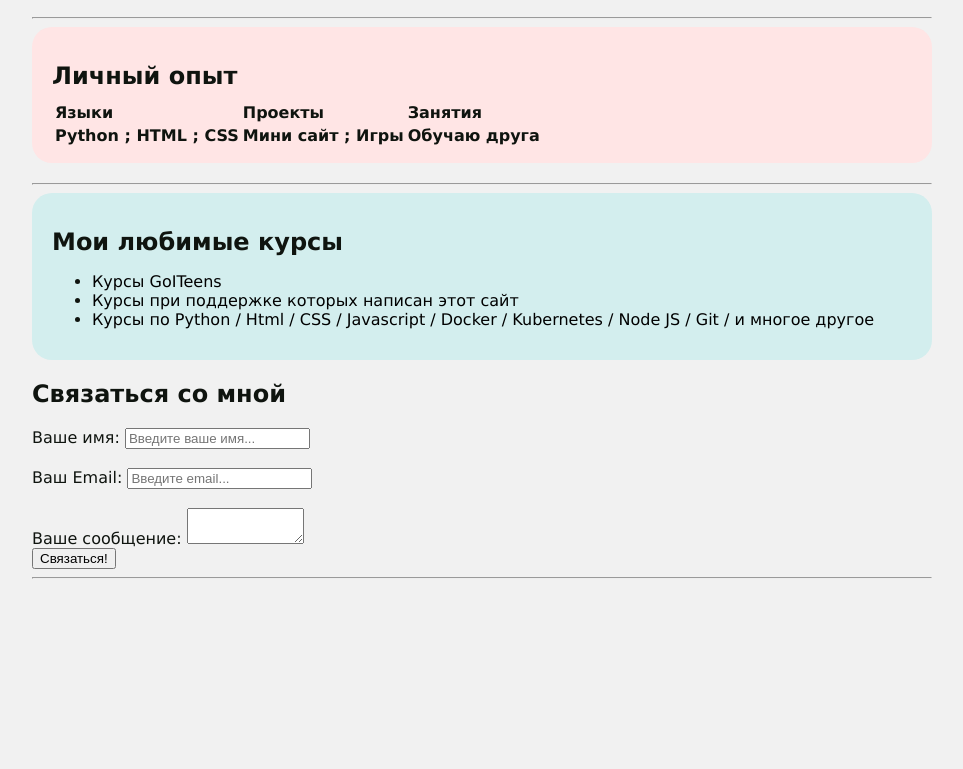
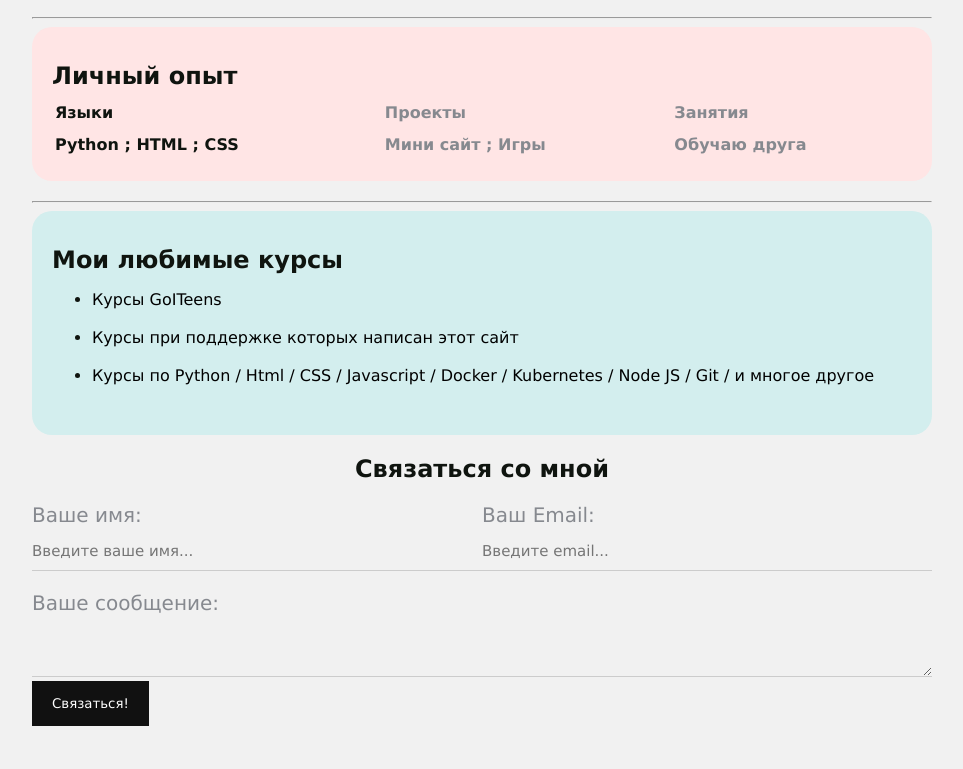
Before and after one commit to leonidig/html, a plain HTML site: page index.html in a window 1280 px wide. Shown: the part 691-1460 px from the top of the page, without its empty margins (158-1121 px from the left). Drawn offline with Linux system fonts and the light colour scheme.

Commit message:
its look pretty

```diff
--- a/index.html
+++ b/index.html
@@ -3,13 +3,15 @@
 <head>
     <meta charset="UTF-8">
     <meta name="viewport" content="width=device-width, initial-scale=1.0">
-    <title>My Pageeeee</title>
+    <title>Leonid page</title>
     <link href="/style.css" rel="stylesheet">
 </head>
 <body>
     <div class="container">
     <div class="info">
-            <img src="images/my.image.jpg" alt="Моё фото"class="avatar"/>
+            <img src="my.image.jpg" alt="Моё фото"class="avatar"/>
+
+            <div class="info-text">
                 <h1>Леонид Лисовский</h1>
                 <p>Я тим-лидер команды <strong>"Змииные Новаторы"</strong></p>
                 <p>Я люблю програмировать и заниматься спортом!</p>
@@ -18,7 +20,7 @@
                     <a href="https://www.tiktok.com/@leonss1.11" target="_blank"><strong>Тик - Ток</strong></a>
                     |
                     <a href="https://github.com/leonidig/new_era" target="_blank"><strong>Гит - Хаб</strong></a>
-
+            </div>
       </div>
 
 
@@ -66,7 +68,7 @@
    <hr>
    <div class="card bg-red">
         <h2>Личный опыт</h2>
-        <table>
+        <table class="my-table">
         <tr>
                 <td>Языки</td>
                 <td>Проекты</td>
@@ -89,50 +91,46 @@
             <li>
                 <a href="https://goiteens.com" target="_blank">Курсы GoITeens</a>
             </li>
-
+            <br>
             <li>
                 <a href="https://www.youtube.com/watch?v=DOEtVdkKwcU&t=3115s"target="_blank">Курсы при поддержке которых написан этот сайт</a>
             </li>
-
+            <br>
             <li>
                 <a href="https://www.youtube.com/@Bogdan_Stashchuk/videos">Курсы по Python / Html / CSS / Javascript / Docker / Kubernetes / Node JS / Git / и многое другое</a>
             </li>
-
+            <br>
         </ul>
     </div>
 
+    <div class="contact">
     <h2>Связаться со мной</h2>
 
     <form action="/">
+        <div class="row">
+        <div class="conection">
                 <label for="name">Ваше имя: </label>
                 <input type="text" id="name"
                 placeholder="Введите ваше имя...">
-
-        <br> <br>
-
+            </div>
+            <div class="conection">
                 <label for="email">Ваш Email: </label>
                 <input type="email" id="email"
                 placeholder="Введите email...">
+        </div>
+        </div>
 
-        <br><br>
-
+        <div class="conection">
             <label for="text">Ваше сообщение: </label>
             <textarea id="text" cols="12" rows="2"></textarea>
-
-        <br>
-        <input type="submit" value="Связаться!">
-    </form>
-    <hr>
-
-    <div class="box-model">
-        <div></div>
-        <div></div>
-        <div></div>
-        <div></div>
         </div>
 
+            <input class="btn" type="submit"
+            value="Связаться!">
+        </form>
+    </div>
+    </div>
         <div style="margin-bottom: 500px;"></div>
-
         <hr>
     </div>
     </body>
--- a/style.css
+++ b/style.css
@@ -47,6 +47,7 @@ a:active{
 .container {
     max-width: 900px;
     margin: auto;
+    padding-top: 30px;
 }
 
 
@@ -88,7 +89,24 @@ a:active{
 }
 
 .info {
+    display: flex;
     margin-bottom: 17px;
+
+}
+
+@media (max-width: 700px) {
+    .info{
+        text-align: center;
+        display: block;
+    }
+}
+
+.info-text {
+    margin-left: 40px ;
+}
+
+.info-text h4 {
+    margin-bottom: 10px;
 }
 
 .card h2 {
@@ -114,11 +132,87 @@ a:active{
     padding-bottom: 10px;
 }
 
+
 .table td:nth-child(2),
 .table td:nth-child(3) {
     color: #86898f;
 }
 
-/* .link-list {
-    list-style: ;
-} */
+.my-table {
+    width: 100%;
+
+}
+
+.my-table td {
+    padding-bottom: 10px;
+}
+
+
+.my-table td:nth-child(2),
+.my-table td:nth-child(3) {
+    color: #86898f;
+}
+
+
+
+.link-list li{
+    margin-bottom: 10px;
+    padding-bottom: 5px;
+    border-bottom: 1px solid #ccc;
+}
+
+.contact h2 {
+    text-align: center;
+}
+
+.conection label{
+    display: block;
+    font-size: 20px;
+    color: #86898f;
+}
+
+
+.conection input,
+.conection textarea {
+    width: 100%;
+    box-sizing: border-box;
+    border: none;
+    background: transparent;
+    border-bottom: 1px solid #ccc;
+    font-size: 15px;
+    color: #000;
+    padding: 15px 0 10px;
+    font-family: inherit;
+    outline: none;
+}
+
+.row {
+    display: flex;
+    margin-bottom: 20px;
+}
+
+.row > .conection {
+    width: 50%;
+}
+
+.row > .conection:first-child {
+    margin-right: 0px;
+}
+
+.btn {
+    background: #111;
+    padding: 15px 20px;
+    color:  #fff;
+    border: none;
+    font-family: inherit;
+    cursor: pointer;
+}
+
+.btn:hover {
+    opacity: 0.7;
+    width: 129px;
+    border-radius: 18px;
+    box-shadow: 4px 4px 14px rgb(29, 2, 2);
+}
+
+/* POSITION */
```
Lines whose indentation alone changed are shown as unchanged.
